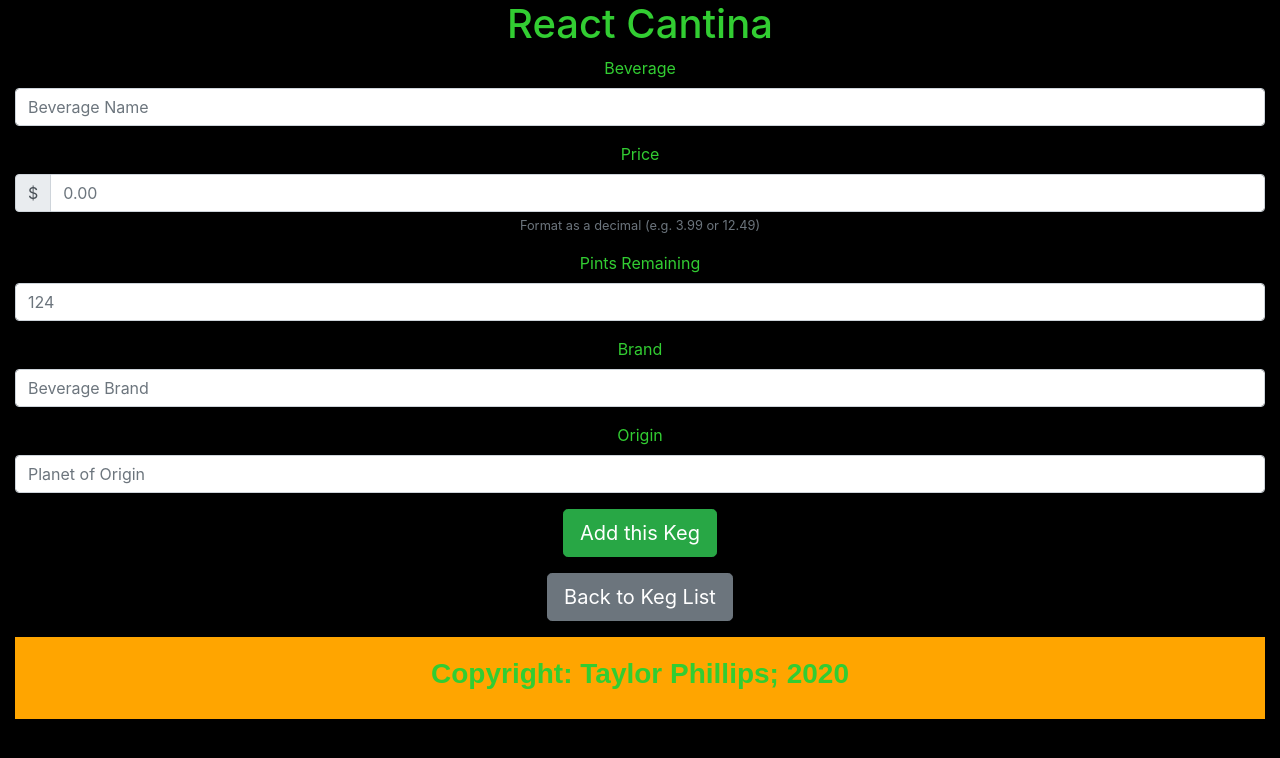
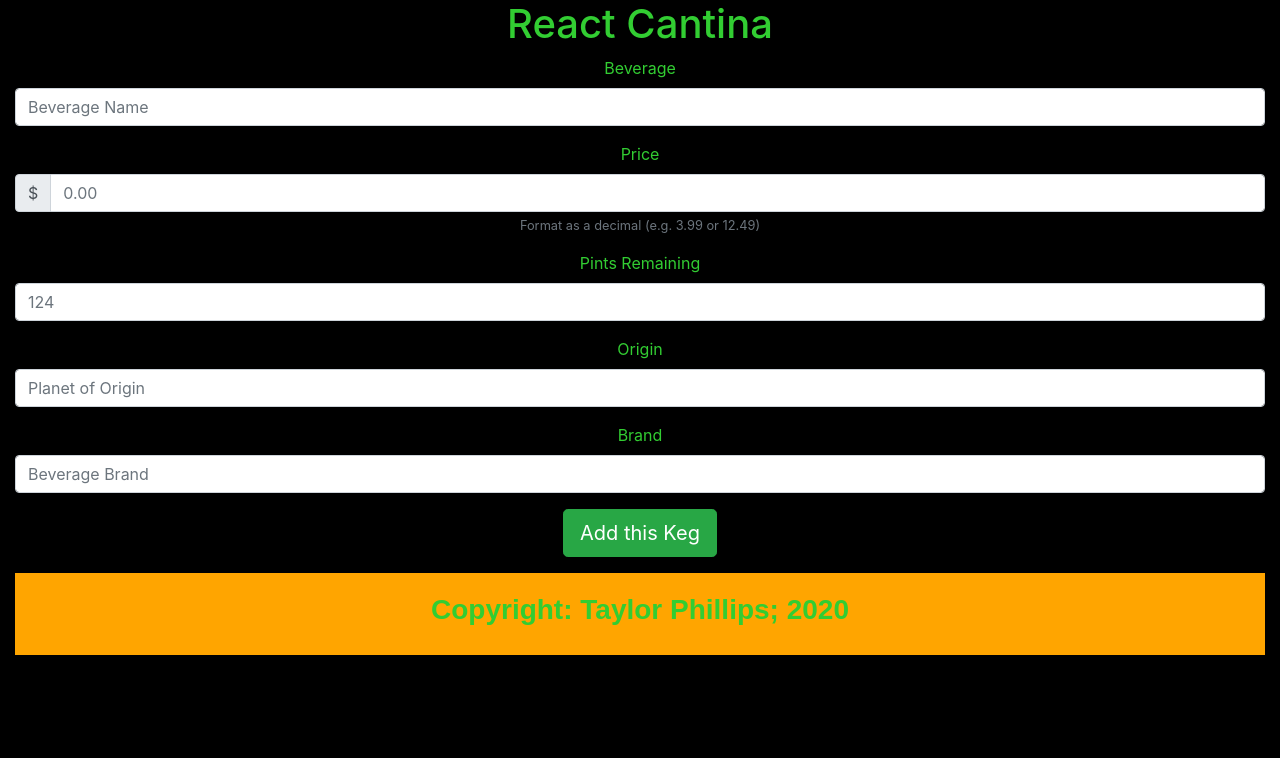
Before and after one commit to tayphill13/React-Cantina, a React (Create React App) app: page / in a window 1280 px wide. Both pictures are taken after a click on the button "Add Keg". Shown: the top 758 px of the page. Built offline with nearby package versions, Linux system fonts and the light colour scheme.

Commit message:
continue combing through my files for somehting I've missed.  origin will not display in details and clicking keg is not functioning

```diff
--- a/src/components/App.js
+++ b/src/components/App.js
@@ -9,7 +9,7 @@ function App() {
     backgroundColor: 'black',
     color: 'limegreen',
     textAlign: 'center',
-    minHeight: '200vh'
+    minHeight: '300vh'
   }
   return (
     <Container fluid style={bodyStyle}>
@@ -17,7 +17,7 @@ function App() {
       <KegControl />
       <Footer />
     </Container>
-  );
+  )
 }
 
 export default App;
--- a/src/components/Keg.js
+++ b/src/components/Keg.js
@@ -4,10 +4,11 @@ import Card from 'react-bootstrap/Card';
 
 function Keg(props) {
   return (
-    <Card onClick={()=>props.onKegClick(props.id)}>
+    <Card onLinkClick={()=>props.onKegClick(props.id)}>
       <Card.Header as='h4'>{props.name}</Card.Header>
-      <Card.Header as='h5'>from {props.origin}</Card.Header>
       <Card.Body>
+        <Card.Text as='h5'>{props.origin}</Card.Text>
+        <Card.Text>{props.pintsRemaining} pints remaining</Card.Text>
         <Card.Text>${props.price}</Card.Text>
         <Card.Text>{props.brand}</Card.Text>
       </Card.Body>
@@ -20,7 +21,9 @@ Keg.propTypes = {
   brand: PropTypes.string,
   price: PropTypes.number.isRequired,
   origin: PropTypes.string.isRequired,
+  pintsRemaining: PropTypes.number.isRequired,
   id: PropTypes.string,
+  onLinkClick: PropTypes.func,
   onKegClick: PropTypes.func
 };
 
--- a/src/components/KegControl.js
+++ b/src/components/KegControl.js
@@ -5,6 +5,7 @@ import UpdateKeg from './UpdateKeg';
 import KegDetails from './KegDetails';
 
 class KegControl extends React.Component  {
+
   constructor(props) {
     super(props);
     this.state = {
@@ -14,6 +15,7 @@ class KegControl extends React.Component  {
     };
     // this.handleClick = this.handleClick.bind(this);
   }
+
   handleClick = (pageName) => {
     this.setState({
       currentPage: pageName
--- a/src/components/KegForm.js
+++ b/src/components/KegForm.js
@@ -5,7 +5,7 @@ import Button from 'react-bootstrap/Button';
 import InputGroup from 'react-bootstrap/InputGroup';
 
 function KegForm(props) {
-  const { onLinkClick, onSubmittingForm, buttonText, defaultName, defaultBrand, defaultPrice, defaultOrigin, defaultPintsRemaining } = props;
+  const { onSubmittingForm, buttonText, defaultName, defaultBrand, defaultPrice, defaultOrigin, defaultPintsRemaining } = props;
 
   function handleSubmittingForm(event) {
     event.preventDefault();
@@ -33,23 +33,21 @@ function KegForm(props) {
           <Form.Label>Pints Remaining</Form.Label>
           <Form.Control type='number' placeholder='124' defaultValue={defaultPintsRemaining} required />
         </Form.Group>
+        <Form.Group controlId="origin">
+          <Form.Label>Origin</Form.Label>
+          <Form.Control type='text' placeholder="Planet of Origin" defaultValue={defaultOrigin} required />
+        </Form.Group>
         <Form.Group controlId="brand">
           <Form.Label>Brand</Form.Label>
           <Form.Control type='text' placeholder="Beverage Brand" defaultValue={defaultBrand} required />
         </Form.Group>
-        <Form.Group controlId='origin'>
-          <Form.Label>Origin</Form.Label>
-          <Form.Control type='text' placeholder="Planet of Origin" defaultValue={defaultOrigin} required />
-        </Form.Group>
         <Button className='mb-3' variant='success' type="submit" size='lg' >{buttonText}</Button>
       </Form>
-      <Button className='mb-3' variant='secondary' type='button' size='lg' onClick={()=>onLinkClick('list')}>Back to Keg List</Button>
     </React.Fragment>
   )
 }
 
 KegForm.propTypes = {
-  onClick: PropTypes.func.isRequired,
   onSubmittingForm: PropTypes.func.isRequired,
   buttonText: PropTypes.string.isRequired,
   defaultName: PropTypes.string,
--- a/src/components/NewKeg.js
+++ b/src/components/NewKeg.js
@@ -17,14 +17,14 @@ function NewKeg(props) {
 
   return (
       <KegForm
-        onClick={props.OnClick}
+        onLinkClick={props.onLinkClick}
         onSubmittingForm={handleAddingNewKeg}
         buttonText="Add this Keg" />
   )
 }
 
 NewKeg.propTypes = {
-  onClick: PropTypes.func,
+  onLinkClick: PropTypes.func,
   onAddingKeg: PropTypes.func
 }
 
--- a/src/components/UpdateKeg.js
+++ b/src/components/UpdateKeg.js
@@ -3,7 +3,7 @@ import PropTypes from 'prop-types';
 import KegForm from './KegForm';
 
 function UpdateKeg(props) {
-  const { keg, onClick, onUpdateKeg } = props;
+  const { keg, onLinkClick, onUpdateKeg } = props;
 
   function handleUpdateKeg(event) {
     onUpdateKeg({
@@ -17,7 +17,7 @@ function UpdateKeg(props) {
 
   return (
     <KegForm
-      onClick={onClick}
+      onLinkClick={onLinkClick}
       onSubmittingForm={handleUpdateKeg}
       buttonText="Edit Keg"
       defautlName={keg.name}
@@ -29,7 +29,7 @@ function UpdateKeg(props) {
 
 UpdateKeg.propTypes = {
   keg: PropTypes.object,
-  onClick: PropTypes.func,
+  onLinkClick: PropTypes.func,
   onUpdateKeg: PropTypes.func
 }
 
```
